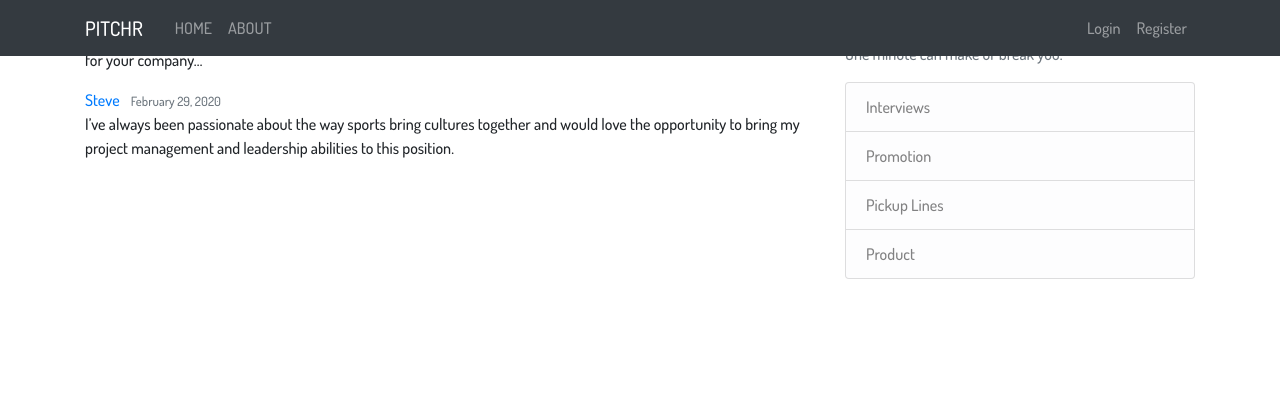
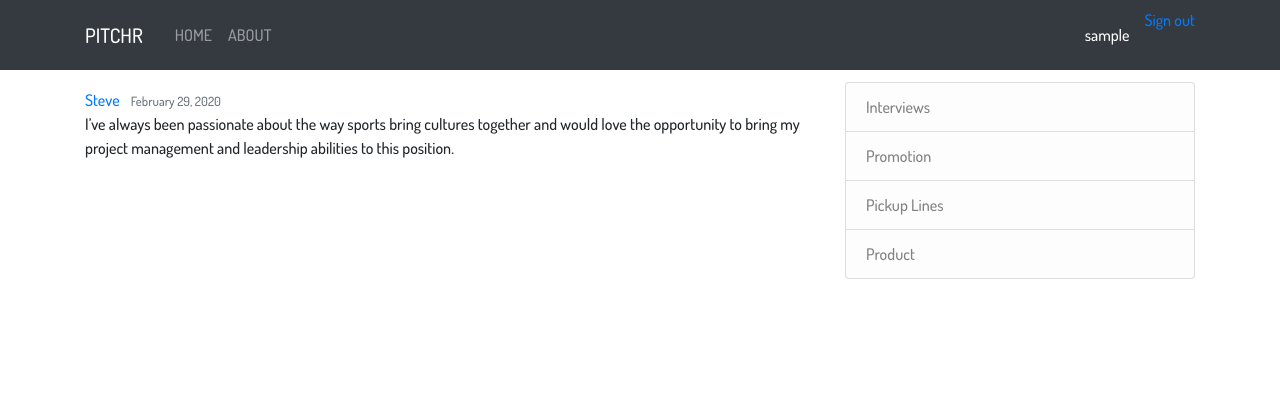
Before and after one commit to w-mbugua/Pitchr, a Flask app: page / in a window 1280 px wide. Shown: the top 420 px of the page. Run offline with Flask 2, Linux system fonts and the light colour scheme; the visitor is signed in with stand-in values (Sample User, id 1); data comes from the database, SQL or seed files in the repository; some libraries are stand-ins or nearby versions.

Commit message:
added authenticated user html logic

```diff
--- a/app/templates/base.html
+++ b/app/templates/base.html
@@ -27,13 +27,15 @@
           <a style="text-transform: uppercase;" class="nav-item nav-link" href="{{ url_for('main.index')}}">About</a>
         </div>
          <!-- Navbar Right Side -->
-         <div class="navbar-nav">
-
-
-          <a class="nav-item nav-link" href="{{ url_for('auth.login')}}">Login</a>
-          <a class="nav-item nav-link" href="{{ url_for('auth.register')}}">Register</a>
-
-      </div>
+         <ul class="nav navbar-nav navbar-right">
+          {% if current_user.is_authenticated %}
+          <li style="color:white;padding:15px;">{{current_user.username}}</li>
+          <li><a href="{{url_for('auth.logout')}}">Sign out</a></li>
+          {% else %}
+          <li><a href="{{url_for('auth.login')}}">Sign in</a></li>
+          <li><a href="{{url_for('auth.register')}}">Register</a></li>
+          {%endif%}
+        </ul>
 
       </div>
     </div>
```
Also changed, not shown: app/auth/views.py (+6 -1 lines).
